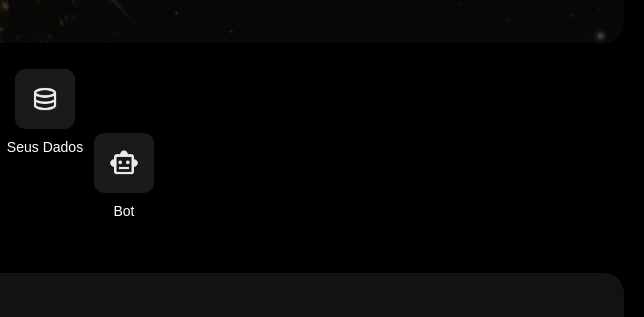
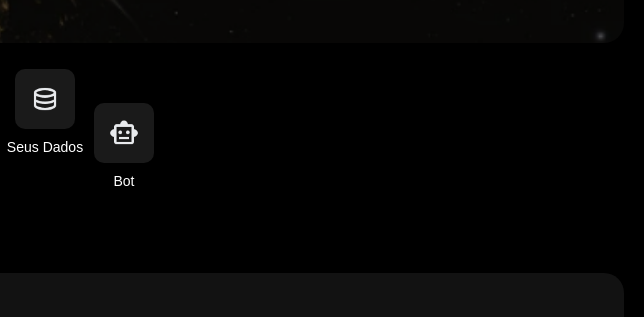
Before and after one commit to Nexthral/Updated-System, a plain HTML site: page Pages/pay.html in a window 1280 px wide. Shown: the part 207-524 px from the top of the page, 636-1280 px from the left. Drawn offline with Linux system fonts and the light colour scheme; sample sign-in values are in the browser's storage.

Commit message:
Update pay.html

```diff
--- a/Pages/pay.html
+++ b/Pages/pay.html
@@ -306,7 +306,7 @@ body {
 /* Widget Bot */
 .Bot-container {
     position: relative;
-    top: -143px;
+    top: -173px;
     right: -120px;
     margin-top: 20px; /* Espaço entre o contêiner acima */
     display: flex;
```
